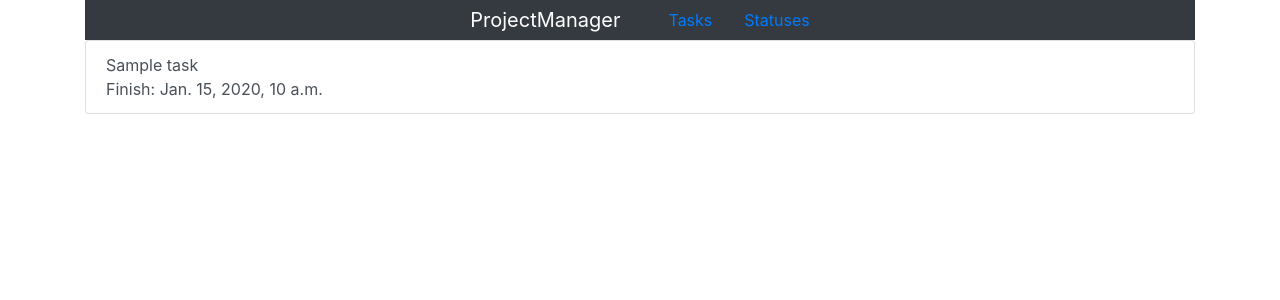
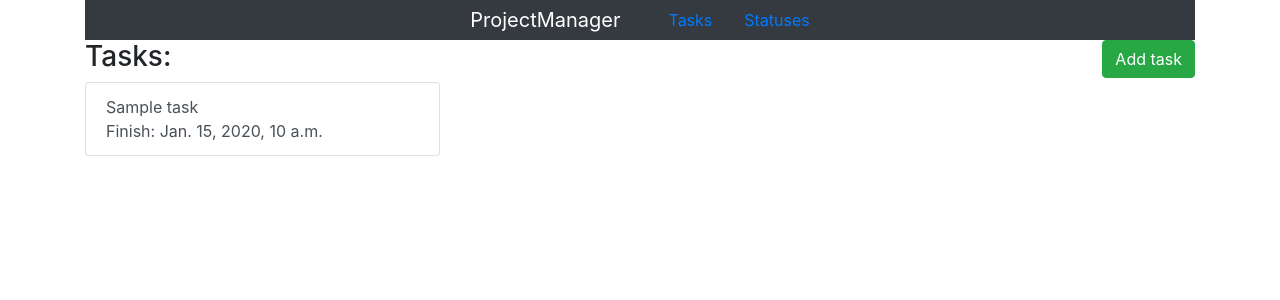
Before and after one commit to TheDim0n/ProjectManager, a Django app: template templates/start_page.html in a window 1280 px wide. Shown: the top 300 px of the page. Run offline with Django 3.2, Linux system fonts and the light colour scheme; the template is opened without the code that fills it: most values are stand-ins (such as "Sample title", 1, 10 or a date in 2020); some libraries are stand-ins or nearby versions.

Commit message:
create task adding form

```diff
--- a/tasks/models.py
+++ b/tasks/models.py
@@ -2,9 +2,9 @@ import datetime
 
 from django.db import models
 from django.utils import timezone
+
 from status.models import Status
 # from projects.models import Level
-
 
 
 class Task(models.Model):
--- a/tasks/templates/tasks/add_task.html
+++ b/tasks/templates/tasks/add_task.html
@@ -2,11 +2,11 @@
 
 {% block body%}
 <form method="POST">
-    <div class="form-group">
+    <div class="form-group col-4">
         {% csrf_token %}
-        {{ form }}
+        {{ form.as_p }}
         <br>
-        <button class="btn btn-primary" type="submit">Submit</button>
+        <button class="btn btn-primary" type="submit">Create new task</button>
     </div>
 </form>
 {% endblock body%}
--- /dev/null
+++ b/tasks/templates/tasks/task_list.html
@@ -0,0 +1,16 @@
+{% if tasks %}
+    <div class="list-group col-4">
+        {% for task in tasks %}
+        <a href="{% url 'tasks:task_details' task.id %}" class="list-group-item list-group-item-action">
+            <div>
+                {{ task }}
+            </div>
+            <div>
+                Finish: {{ task.finish_date }}
+            </div>
+        </a>
+        {% endfor %}
+    </div>
+{% else %}
+    <h4>No tasks!</h4>
+{% endif %}
--- a/tasks/urls.py
+++ b/tasks/urls.py
@@ -7,5 +7,5 @@ app_name = 'tasks'
 urlpatterns = [
     path('', views.index, name='index'),
     path('<int:task_id>', views.task_details, name="task_details"),
-    path('new_task', views.CreateTask.as_view(), name='new_task'),
+    path('new_task', views.CreateTask.as_view(success_url='/tasks/'), name='new_task'),
 ]
--- a/templates/base.html
+++ b/templates/base.html
@@ -5,8 +5,8 @@
     <title> ProjectManager </title>
 </head>
 
-<body class="container">
-
+<body>
+    <div class="container">
         <header class="sticky-top">
             <nav class="nav nav-masthead justify-content-center navbar-dark bg-dark">
                 <a class="nav-link navbar-brand" href="{% url 'start_page' %}">
@@ -19,6 +19,6 @@
 
         {% block body %}
         {%endblock body %}
-
+    </div>
 </body>
 </html>
--- a/templates/start_page.html
+++ b/templates/start_page.html
@@ -1,18 +1,14 @@
 {% extends "base.html" %}
 
 {% block body %}
-    {% if tasks %}
-    <div class="list-group">
-        {% for task in tasks %}
-        <a href="{% url 'tasks:task_details' task.id %}" class="list-group-item list-group-item-action">
-            <div>
-                {{ task }}
-            </div>
-            <div>
-                Finish: {{ task.finish_date }}
-            </div>
-        </a>
-        {% endfor %}
+    <div class='row'>
+        <div class='col-10'>
+            <h3>Tasks:</h3>
+        </div>
+        <div class='col-2 text-right'>
+            <a class='btn btn-success small' href={% url 'tasks:new_task' %}> Add task </a>
+        </div>
     </div>
-    {% endif %}
+
+    {% include  'tasks/task_list.html' %}
 {% endblock body %}
```
Also changed, not shown: tasks/forms.py (+24 -4 lines), tasks/templates/tasks/index.html (+1 -11 lines), tasks/views.py (+2 -16 lines). Lines whose indentation alone changed are shown as unchanged.
